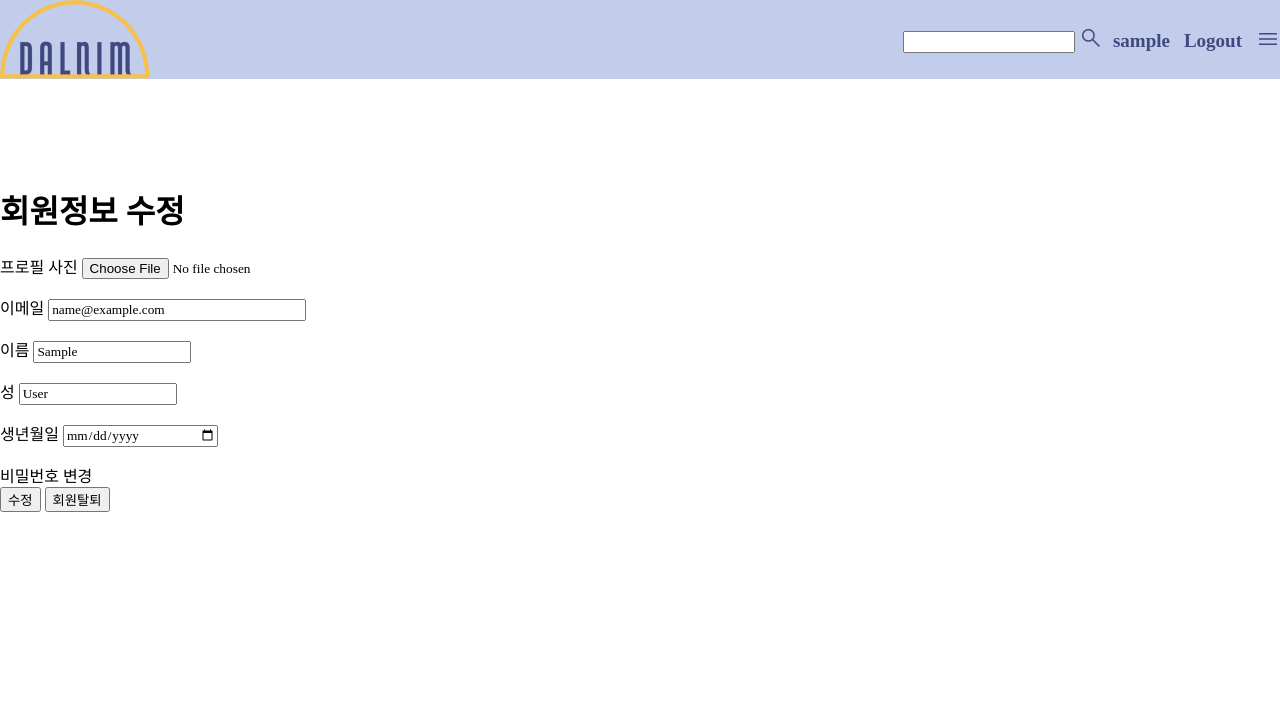
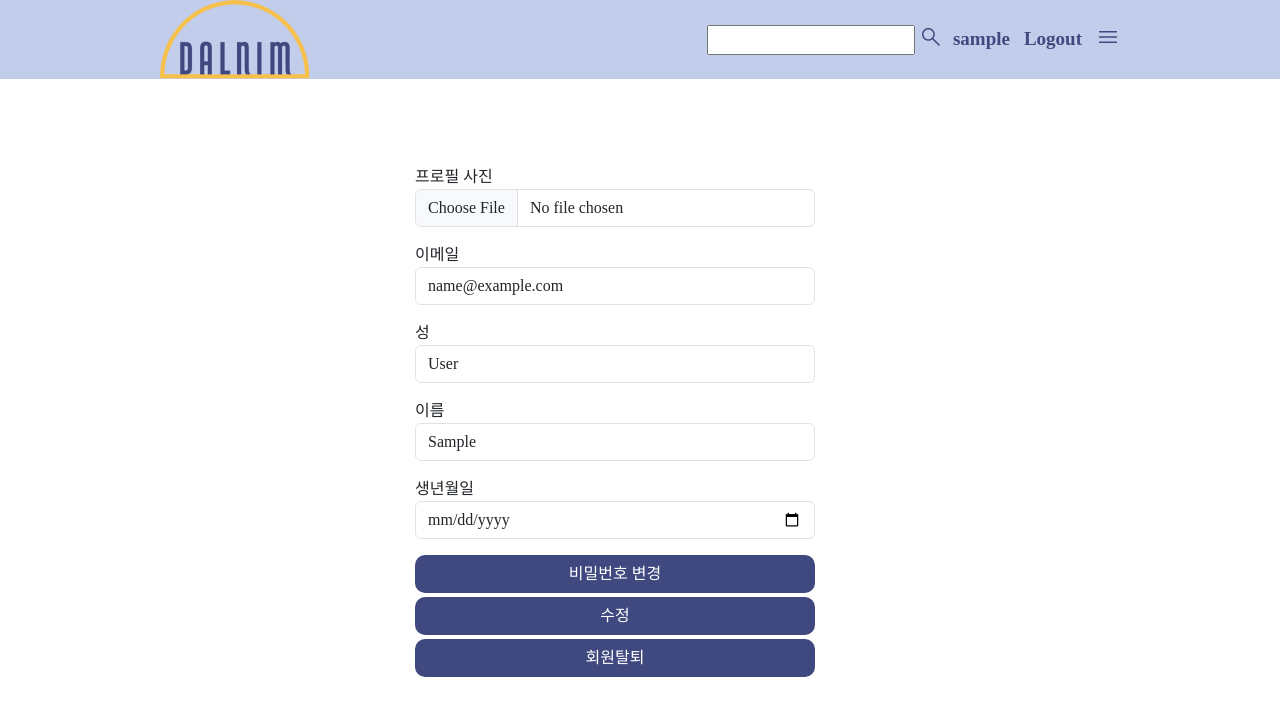
Before and after one commit to Dalnim-PJT/Dalnim-Project, a Django app: page /update/ in a window 1280 px wide. Shown: the top 716 px of the page. Run offline with Django 3.2, Linux system fonts and the light colour scheme; the visitor is signed in with stand-in values (Sample User, id 1); parts of the project's set-up code (start-up, migrations or seed data) failed here and were passed over; some web fonts are replaced.

Commit message:
dev html

```diff
--- a/accounts/forms.py
+++ b/accounts/forms.py
@@ -10,8 +10,8 @@ class CustomUserCreationForm(UserCreationForm):
             'username',
             'profile_img',
             'email',
+            'last_name',
             'first_name',
-            'last_name',
             'password1',
             'password2',
             'birthday'
@@ -19,39 +19,40 @@ class CustomUserCreationForm(UserCreationForm):
         label_suffix = ''
 
     username = forms.CharField(label='ID', label_suffix='', widget=forms.TextInput(
-        attrs={'class': 'form-control', 'style': 'width: 200px;'}))
+        attrs={'class': 'form-control', 'style': 'width: 400px;'}))
     profile_img = forms.ImageField(label='프로필 사진', label_suffix='', widget=forms.ClearableFileInput(
-        attrs={'class': 'form-control', 'style': 'width: 250px;'}),required=False,)
+        attrs={'class': 'form-control', 'style': 'width: 400px;'}),required=False,)
     email = forms.EmailField(label='이메일', label_suffix='', widget=forms.EmailInput(
-        attrs={'class': 'form-control', 'style': 'width: 250px;'}))
+        attrs={'class': 'form-control', 'style': 'width: 400px;'}))
+    last_name = forms.CharField(label='성', label_suffix='', widget=forms.TextInput(
+        attrs={'class': 'form-control', 'style': 'width: 400px;'}))
     first_name = forms.CharField(label='이름', label_suffix='', widget=forms.TextInput(
-        attrs={'class': 'form-control', 'style': 'width: 150px;'}))
-    last_name = forms.CharField(label='성', label_suffix='', widget=forms.TextInput(
-        attrs={'class': 'form-control', 'style': 'width: 150px;'}))
+        attrs={'class': 'form-control', 'style': 'width: 400px;'}))
+
     password1 = forms.CharField(label='비밀번호', label_suffix='', widget=forms.PasswordInput(
-        attrs={'class': 'form-control', 'style': 'width: 200px;'}))
+        attrs={'class': 'form-control', 'style': 'width: 400px;'}))
     password2 = forms.CharField(label='비밀번호 확인', label_suffix='', widget=forms.PasswordInput(
-        attrs={'class': 'form-control', 'style': 'width: 200px;'}))
+        attrs={'class': 'form-control', 'style': 'width: 400px;'}))
     birthday = forms.DateField(label='생년월일', label_suffix='', widget=forms.DateInput(
-        attrs={'class': 'form-control', 'type': 'date',  'style': 'width: 150px;'}))
+        attrs={'class': 'form-control', 'type': 'date',  'style': 'width: 400px;'}))
 
 
 class CustomUserChangeForm(UserChangeForm):
     class Meta:
         model = get_user_model()
-        fields = ('profile_img','email', 'first_name', 'last_name', 'birthday')
+        fields = ('profile_img','email', 'last_name', 'first_name',  'birthday')
         label_suffix = ''
 
     profile_img = forms.ImageField(label='프로필 사진', label_suffix='', widget=forms.ClearableFileInput(
-        attrs={'class': 'form-control', 'style': 'width: 250px;'}))
+        attrs={'class': 'form-control', 'style': 'width: 400px;'}))
     email = forms.EmailField(label='이메일', label_suffix='', widget=forms.EmailInput(
-        attrs={'class': 'form-control', 'style': 'width: 250px;'}))
+        attrs={'class': 'form-control', 'style': 'width: 400px;'}))
+    last_name = forms.CharField(label='성', label_suffix='', widget=forms.TextInput(
+        attrs={'class': 'form-control', 'style': 'width: 400px;'}))
     first_name = forms.CharField(label='이름', label_suffix='', widget=forms.TextInput(
-        attrs={'class': 'form-control', 'style': 'width: 150px;'}))
-    last_name = forms.CharField(label='성', label_suffix='', widget=forms.TextInput(
-        attrs={'class': 'form-control', 'style': 'width: 150px;'}))
+        attrs={'class': 'form-control', 'style': 'width: 400px;'}))
     birthday = forms.DateField(label='생년월일', label_suffix='', widget=forms.DateInput(
-        attrs={'class': 'form-control', 'type': 'date',  'style': 'width: 150px;'}))
+        attrs={'class': 'form-control', 'type': 'date',  'style': 'width: 400px;'}))
     password = None
 
 
@@ -61,14 +62,14 @@ class LoginForm(AuthenticationForm):
         label_suffix='',
         required=True,
         widget=forms.TextInput(
-            attrs={'class': 'form-control', 'style': 'width: 250px;'})
+            attrs={'class': 'form-control', 'style': 'width: 374.4px;'})
     )
 
     password = forms.CharField(
         label="비밀번호",
         label_suffix='',
         widget=forms.PasswordInput(
-            attrs={'class': 'form-control', 'style': 'width: 250px;'})
+            attrs={'class': 'form-control', 'style': 'width: 400px;'})
     )
 
 
@@ -78,7 +79,7 @@ class CustomPasswordChangeForm(PasswordChangeForm):
         label_suffix='',
         required=True,
         widget=forms.PasswordInput(
-            attrs={'class': 'form-control', 'style': 'width: 250px;'})
+            attrs={'class': 'form-control', 'style': 'width: 400px;'})
     )
 
     new_password1 = forms.CharField(
@@ -86,7 +87,7 @@ class CustomPasswordChangeForm(PasswordChangeForm):
         label_suffix='',
         required=True,
         widget=forms.PasswordInput(
-            attrs={'class': 'form-control', 'style': 'width: 250px;'})
+            attrs={'class': 'form-control', 'style': 'width: 400px;'})
     )
 
     new_password2 = forms.CharField(
@@ -94,5 +95,5 @@ class CustomPasswordChangeForm(PasswordChangeForm):
         label_suffix='',
         required=True,
         widget=forms.PasswordInput(
-            attrs={'class': 'form-control', 'style': 'width: 250px;'})
+            attrs={'class': 'form-control', 'style': 'width: 400px;'})
     )
--- a/accounts/templates/accounts/update.html
+++ b/accounts/templates/accounts/update.html
@@ -1,15 +1,39 @@
 {% extends 'base.html' %}
 {% load static %}
+{% block head %}
+<link href="https://cdn.jsdelivr.net/npm/bootstrap@5.3.0-alpha3/dist/css/bootstrap.min.css" rel="stylesheet" integrity="sha384-KK94CHFLLe+nY2dmCWGMq91rCGa5gtU4mk92HdvYe+M/SXH301p5ILy+dN9+nJOZ" crossorigin="anonymous">
+{% endblock head %}
+{% block style %}
+<style>
+.mar {
+  width: 450px;
+  margin: 0 auto;
+}
+
+.input_btn {
+  width: 400px;
+  border: none;
+  background-color: rgb(63,73,127);
+  color: white;
+  border-radius: 10px;
+  padding: 7px;
+}
+
+a {
+  text-decoration: none;
+}
+</style>
+{% endblock style %}
 
 {% block content %}
-<h1>회원정보 수정</h1>
+<div class="mar">
   <form action="{% url 'accounts:update' %}" method="POST">
     {% csrf_token %}
     {{ form.as_p }}
-  <a href="{% url 'accounts:change_password' %}">비밀번호 변경</a>
-  <div class="mt-2">
-    <input type="submit" value="수정">
-    <button onclick="confirmDelete(event)">
+    <a class="input_btn" style="display:block; text-align:center;" href="{% url 'accounts:change_password' %}">비밀번호 변경</a>
+    <div class="mt-1">
+      <input type="submit" value="수정" class="input_btn mb-1">
+      <button onclick="confirmDelete(event)" class="input_btn">
         회원탈퇴
       </button>
     </div>
@@ -19,6 +43,7 @@
     {% csrf_token %}
     <input type="hidden" name="next" value="{{ request.path }}">
   </form>
+</div>
 
 <script>
   function confirmDelete(event) {
@@ -30,3 +55,6 @@
   }
 </script>
 {% endblock content %}
+{% block script %}
+<script src="https://cdn.jsdelivr.net/npm/bootstrap@5.3.0-alpha3/dist/js/bootstrap.bundle.min.js" integrity="sha384-ENjdO4Dr2bkBIFxQpeoTz1HIcje39Wm4jDKdf19U8gI4ddQ3GYNS7NTKfAdVQSZe" crossorigin="anonymous"></script>
+{% endblock script %}
--- a/static/css/base.css
+++ b/static/css/base.css
@@ -25,8 +25,14 @@
   text-decoration: none;
 }
 
+
 header {
   height: 165px;
+}
+
+.width {
+  width: 75%;
+  margin: auto;
 }
 
 nav {
@@ -40,6 +46,7 @@
   color: rgb(63,73,127);
   font-weight: bold;
   font-size : 19px;
+  text-decoration: none;
 }
 
 .nav--in {
@@ -52,8 +59,6 @@
   justify-content: center;
   align-items: center;
 }
-
-
 
 /* 768px 이상일 때 1:2 */
 @media screen and (min-width: 768px) {
--- /dev/null
+++ b/static/js/base.js
@@ -0,0 +1,11 @@
+// menu
+const menuBtn = document.getElementById("menuBtn");
+const menu = document.getElementById("menu");
+
+menuBtn.addEventListener("click", () => {
+  if (menu.style.maxHeight) {
+  menu.style.maxHeight = null;
+  } else {
+  menu.style.maxHeight = menu.scrollHeight + "px";
+  }
+});
--- a/templates/base.html
+++ b/templates/base.html
@@ -5,9 +5,10 @@
     <meta charset="utf-8">
     <meta name="viewport" content="width=device-width, initial-scale=1">
     <link rel="stylesheet" href="https://fonts.googleapis.com/css2?family=Material+Symbols+Outlined:opsz,wght,FILL,GRAD@20..48,100..700,0..1,-50..200">
-    <link rel="icon" href="{% static '/img/dalnim_favicon.png' %}">
-    <link rel="apple-touch-icon" href="{% static '/img/dalnim_favicon.png' %}">
-    <link rel="stylesheet" type="text/css" href="{% static '/css/base.css' %}">
+    <link rel="icon" href="{% static 'img/dalnim_favicon.png' %}">
+    <link rel="apple-touch-icon" href="{% static 'img/dalnim_favicon.png' %}">
+    <link rel="stylesheet" type="text/css" href="{% static 'css/base.css' %}">
+    {% block head %}{% endblock head %}
     <title>Dalnim</title>
     {% block style %}
     {% endblock style %}
@@ -50,9 +51,15 @@
         </div>
       </nav>
     </header>
+    <main class="width">
     {% block content %}
     {% endblock content %}
+    </main>
     {% block footer %}
     {% endblock footer %}
+
+    {% block script %}
+    {% endblock script %}
+    <script src="{% static '/js/base.js' %}" type="text/javascript"></script>
   </body>
 </html>
```
Also changed, not shown: Develop/DailyRecord/230501.md (added, +21 -0 lines), accounts/templates/accounts/change_password.html (+28 -3 lines), accounts/templates/accounts/join.html (+26 -2 lines), accounts/templates/accounts/login.html (+37 -2 lines), accounts/templates/accounts/profile.html (+6 -1 lines), infobases/templates/infobases/main.html (+45 -5 lines), pjt_dalnim/settings.py (+6 -2 lines), static/css/main.css (+9 -8 lines), static/js/main.js (+0 -13 lines), Develop/img/230501_1.png (added), Develop/img/230501_2.png (added). Lines whose indentation alone changed are shown as unchanged.
